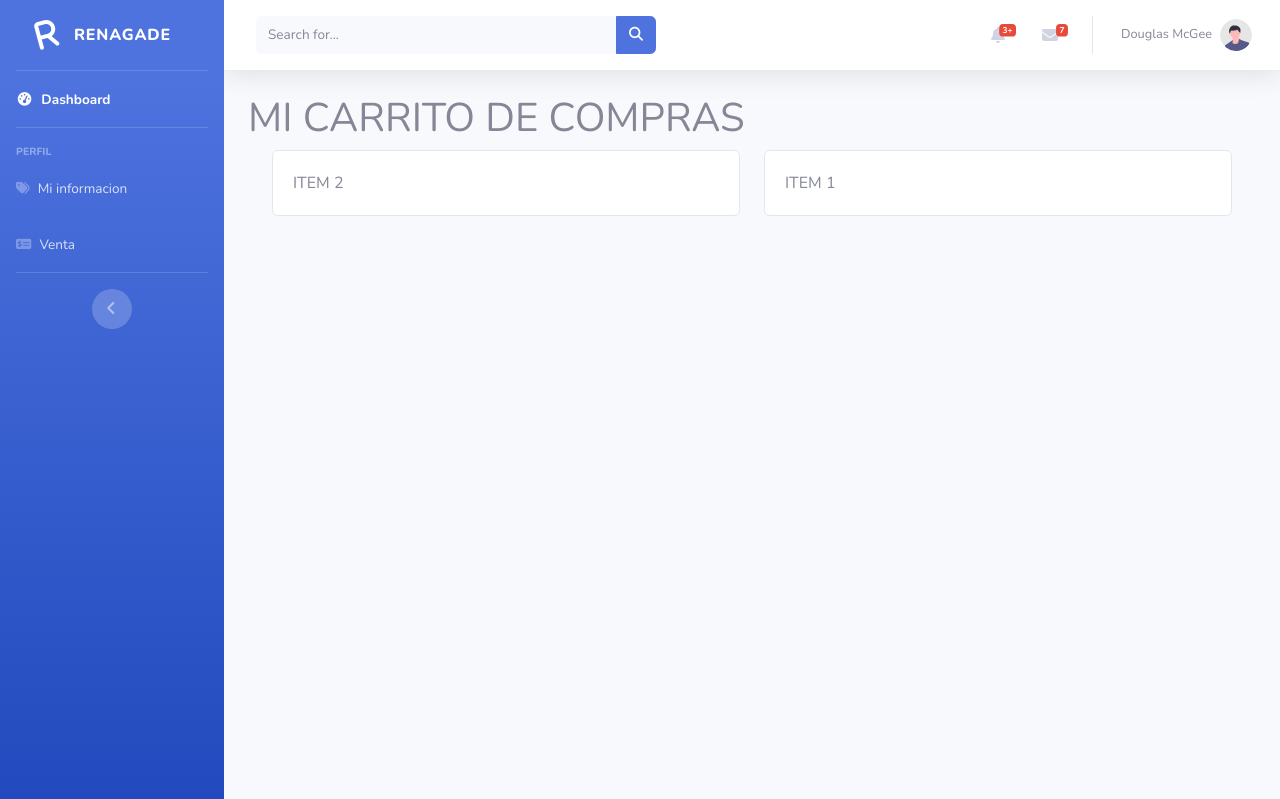
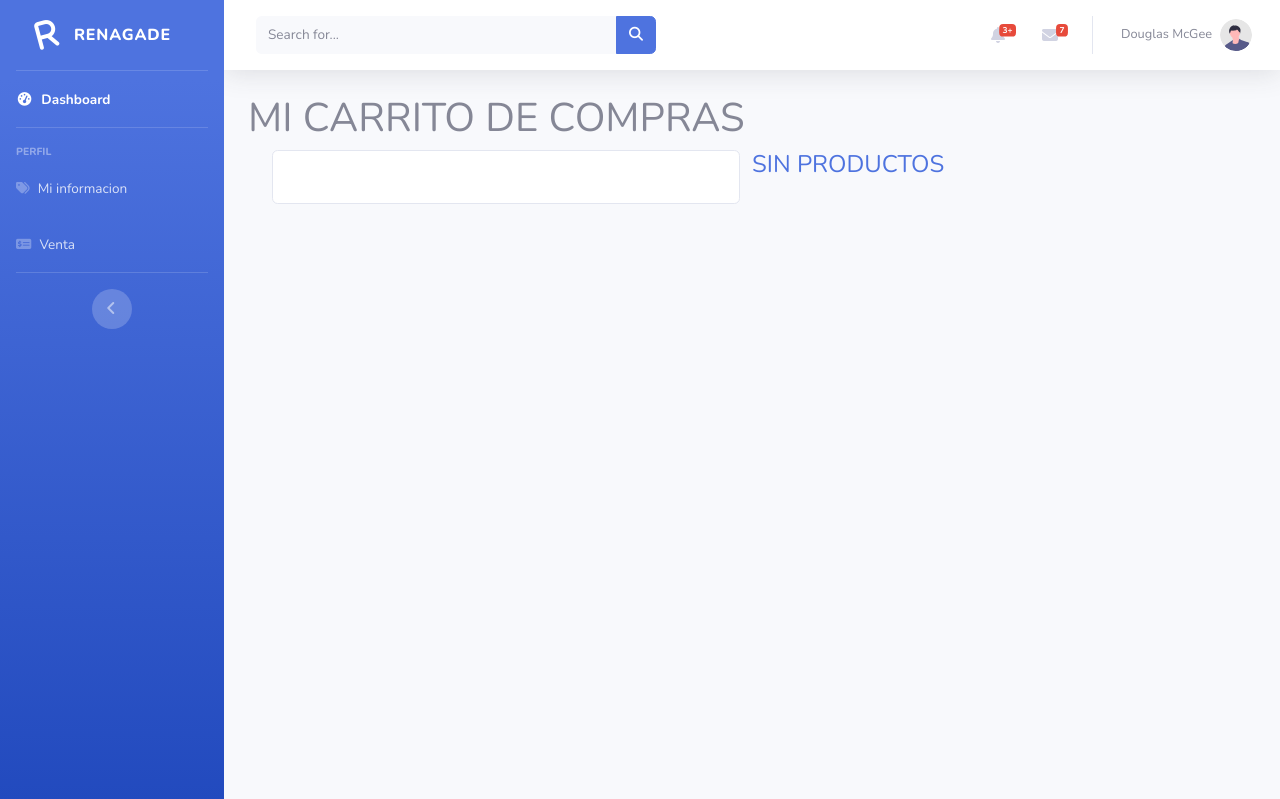
Before and after one commit to esauml/renegade, a Flask app: template app/templates/cliente/micarrito.html in a window 1280 px wide. Shown: the top 799 px of the page. Run offline with Flask 2, Linux system fonts and the light colour scheme; the template is opened without the code that fills it, so the values that code supplies are empty; some libraries are stand-ins or nearby versions.

Commit message:
añadido temporal para bajar camibios

```diff
--- a/app/templates/cliente/micarrito.html
+++ b/app/templates/cliente/micarrito.html
@@ -5,13 +5,9 @@
 <h1>MI CARRITO DE COMPRAS</h1>
 <div class="container">
     <div class="row">
-        <div class="col-6">
-            <div class="card">
-                <div class="card-body">
-                    ITEM 2
-                </div>
-            </div>
-        </div>
+
+        {%if productos%}
+        {%for items in productos%}
         <div class="col-6">
             <div class="card">
                 <div class="card-body">
@@ -19,7 +15,17 @@
                 </div>
             </div>
         </div>
-        <div class="col-6"></div>
+        {%endfor%}
+        {%else%}
+        <div class="col-6">
+            <div class="card">
+                <div class="card-body">
+                    <div class="card-title">{{items[]}}</div>
+                </div>
+            </div>
+        </div>
+        <h4 class="text-primary">SIN PRODUCTOS</h4>
+        {%endif%}
     </div>
 </div>
 
```
